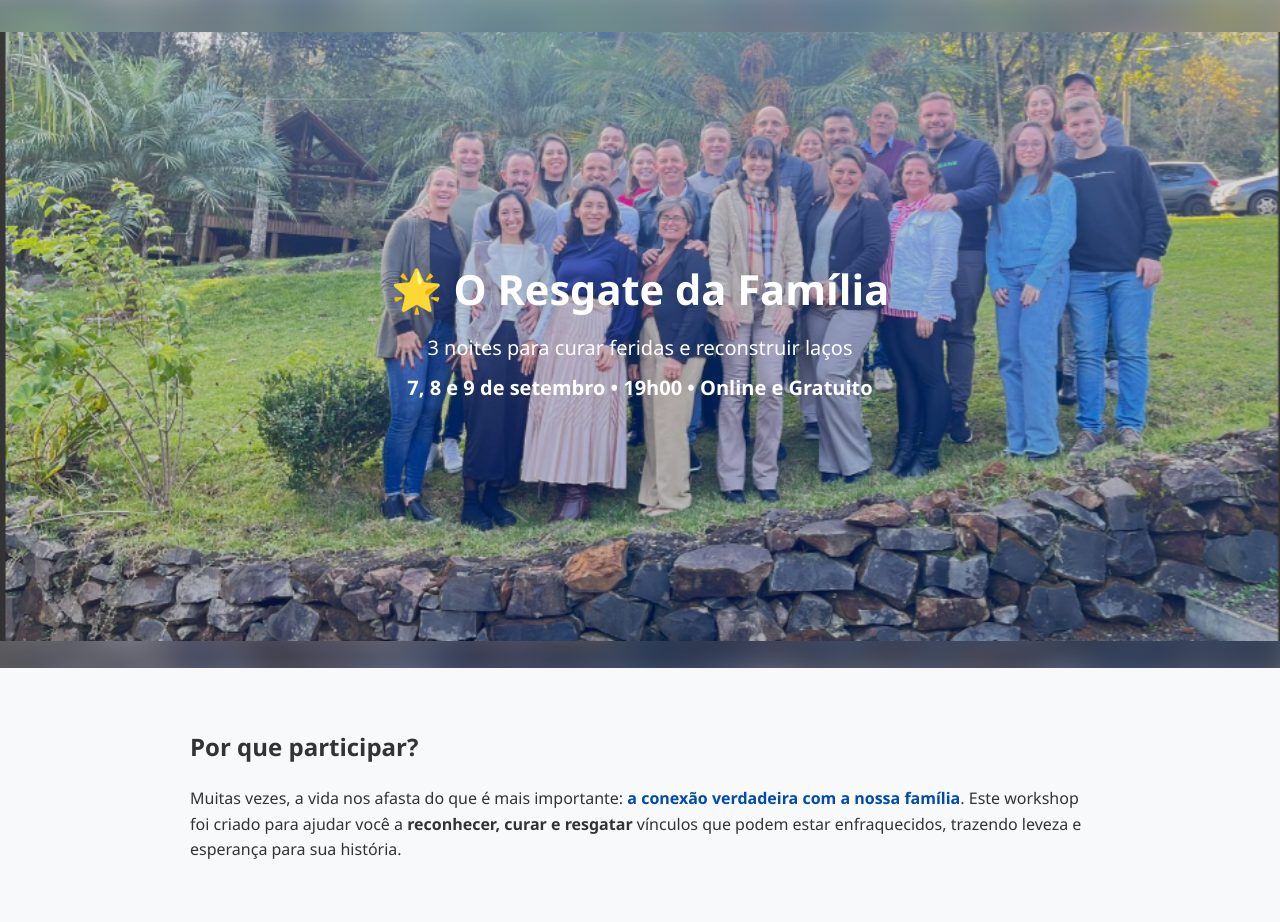
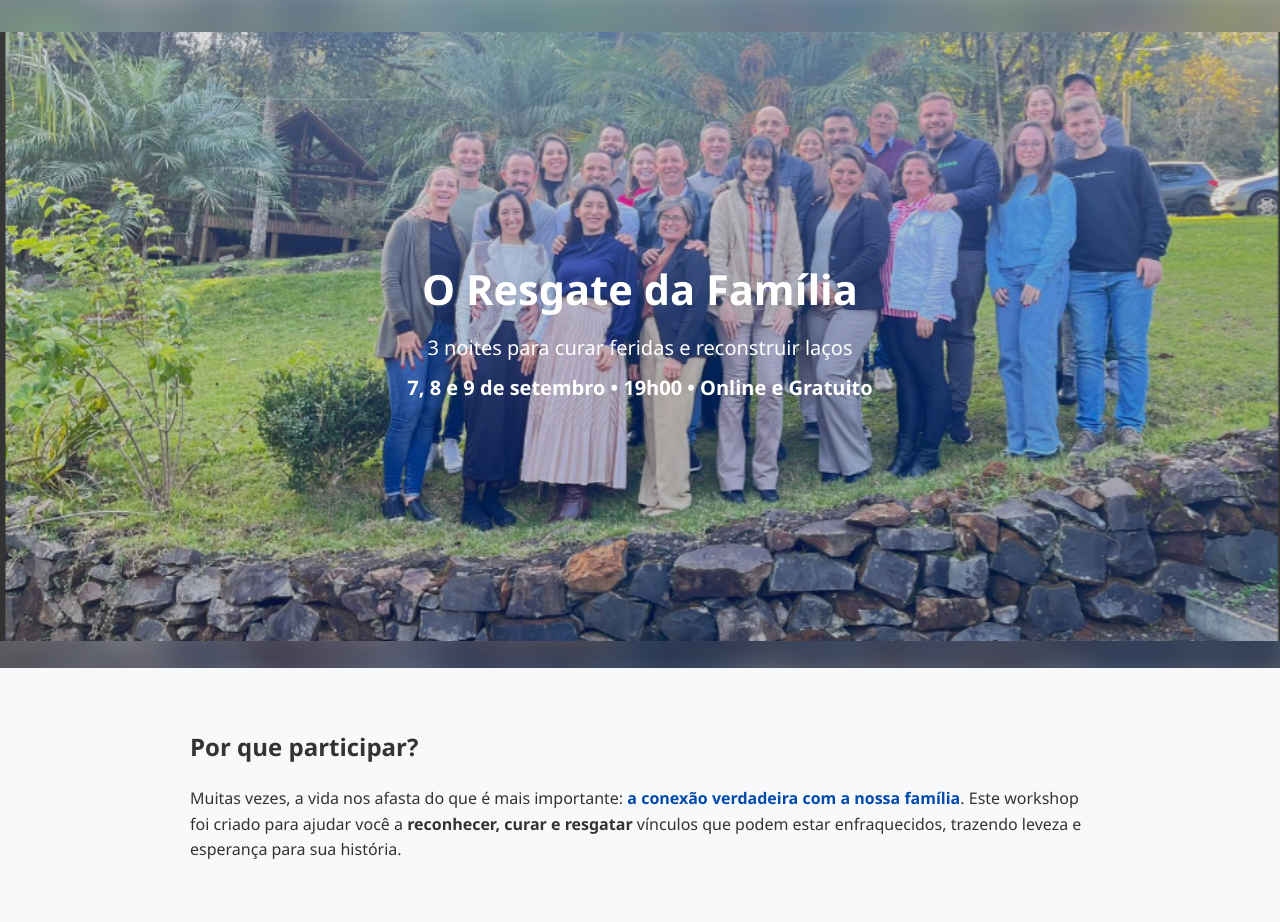
Before and after one commit to prodclipp-bot/teste-evandro, a plain HTML site: page index.html in a window 1280 px wide. Shown: the top 922 px of the page. Drawn offline with Linux system fonts and the light colour scheme.

Commit message:
Update index.html

```diff
--- a/index.html
+++ b/index.html
@@ -55,7 +55,7 @@
     header.header-banner{
       padding: 0;
       /* Definimos a mesma proporção da foto para não sobrar faixa */
-      aspect-ratio: 944 / 449;   /* ~2.10:1 – ajustado à sua imagem */
+      aspect-ratio: 944 / 449;    /* ~2.10:1 – ajustado à sua imagem */
       min-height: auto; height: auto;
       display: grid; place-items: center;
     }
@@ -136,7 +136,7 @@
 <body>
   <header class="header-banner">
     <div class="hero-content">
-      <h1>🌟 O Resgate da Família</h1>
+      <h1>O Resgate da Família</h1>
       <p>3 noites para curar feridas e reconstruir laços</p>
       <p><strong>7, 8 e 9 de setembro • 19h00 • Online e Gratuito</strong></p>
     </div>
```
